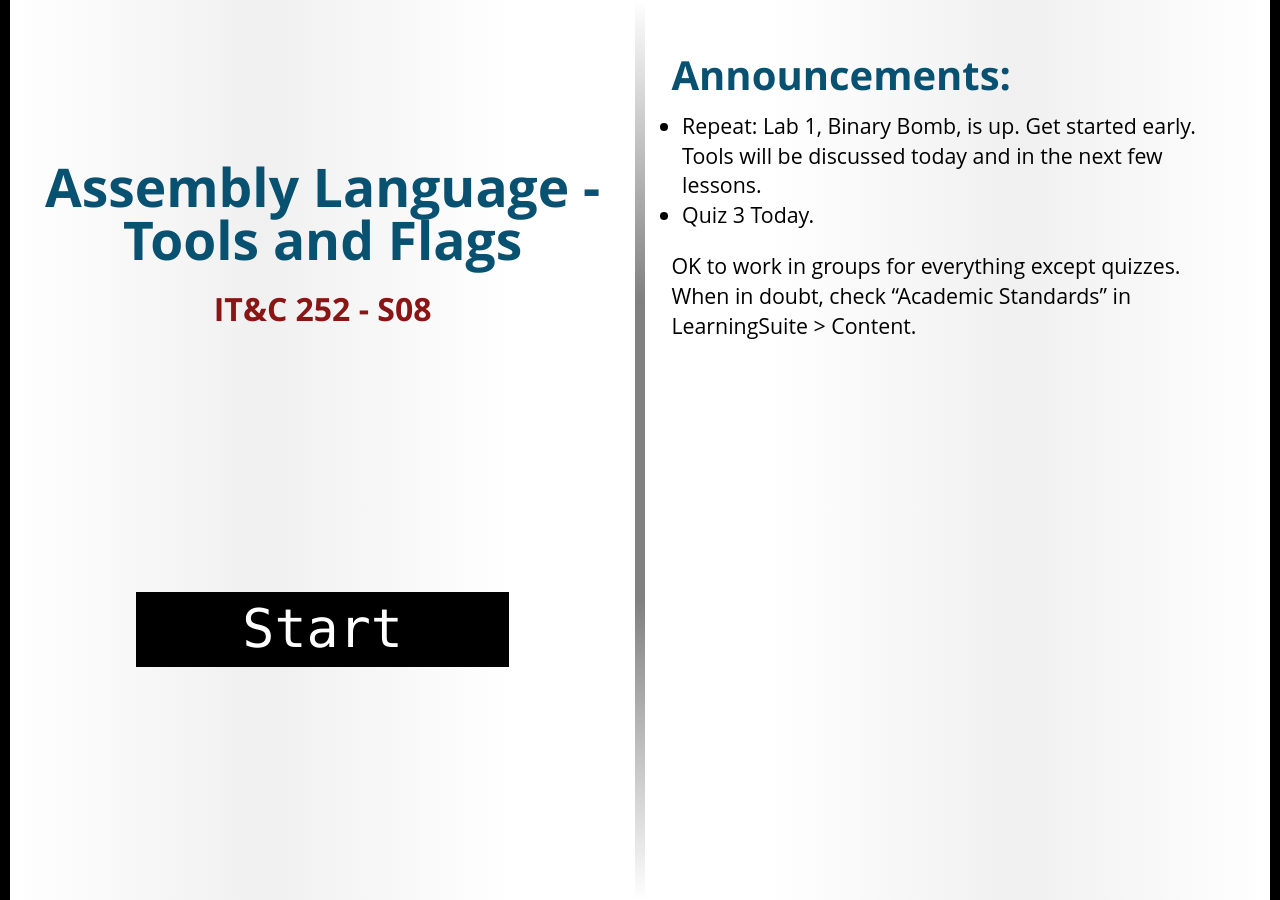
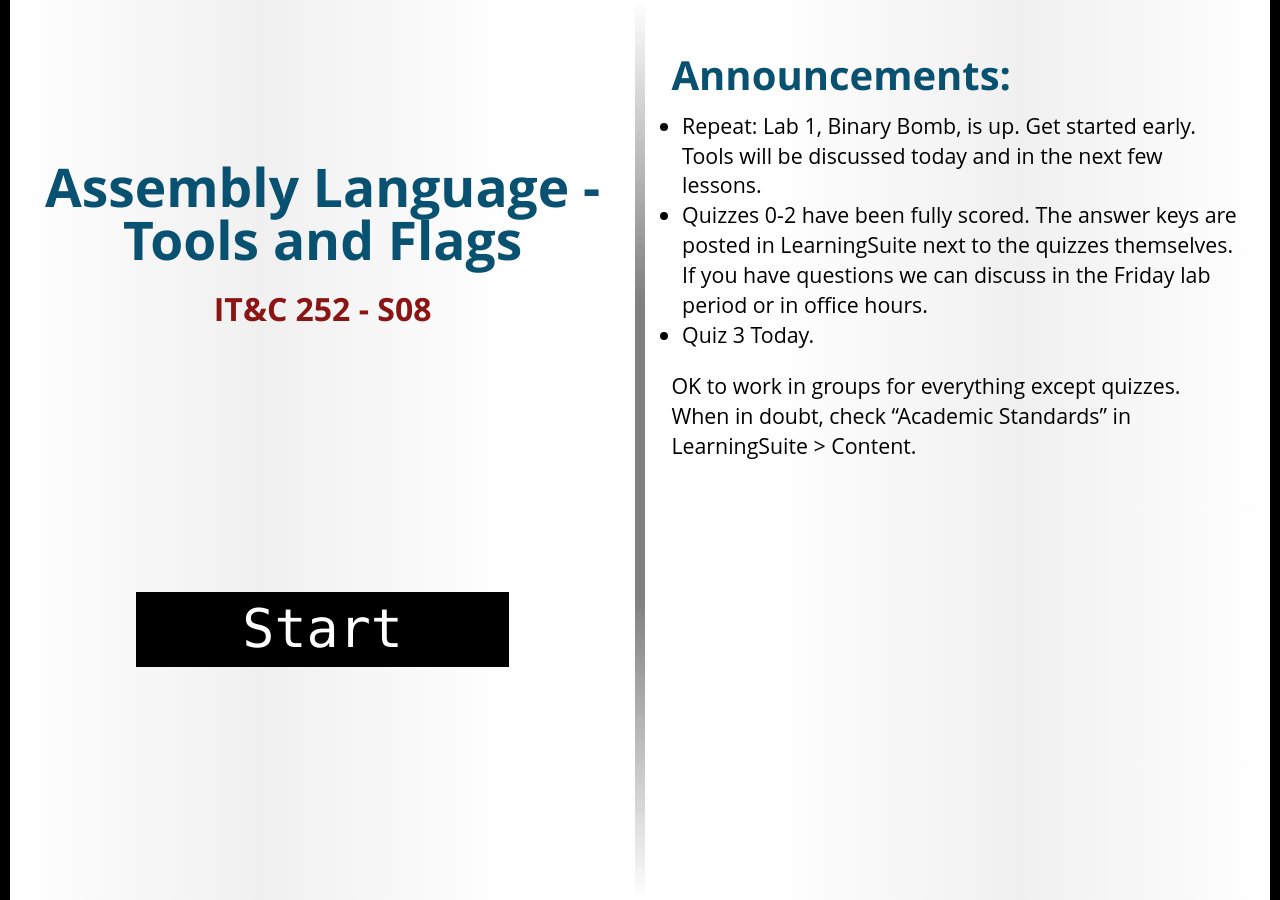
Before and after one commit to bredd/byu-itc-252.github.io, a Jekyll site: the page built from _welcome/S08.md, in a window 1280 px wide. Built offline with Jekyll 4.4.1, drawn with Linux system fonts in a browser that asks for light colours; some web fonts are replaced.

Commit message:
Announcement on S08

```diff
--- a/_welcome/S08.md
+++ b/_welcome/S08.md
@@ -4,6 +4,7 @@ session: S08
 ---
 
 * Repeat: Lab 1, Binary Bomb, is up. Get started early. Tools will be discussed today and in the next few lessons.
+* Quizzes 0-2 have been fully scored. The answer keys are posted in LearningSuite next to the quizzes themselves. If you have questions we can discuss in the Friday lab period or in office hours.
 * Quiz 3 Today.
 
 OK to work in groups for everything except quizzes. When in doubt, check "Academic Standards" in LearningSuite > Content.
```
